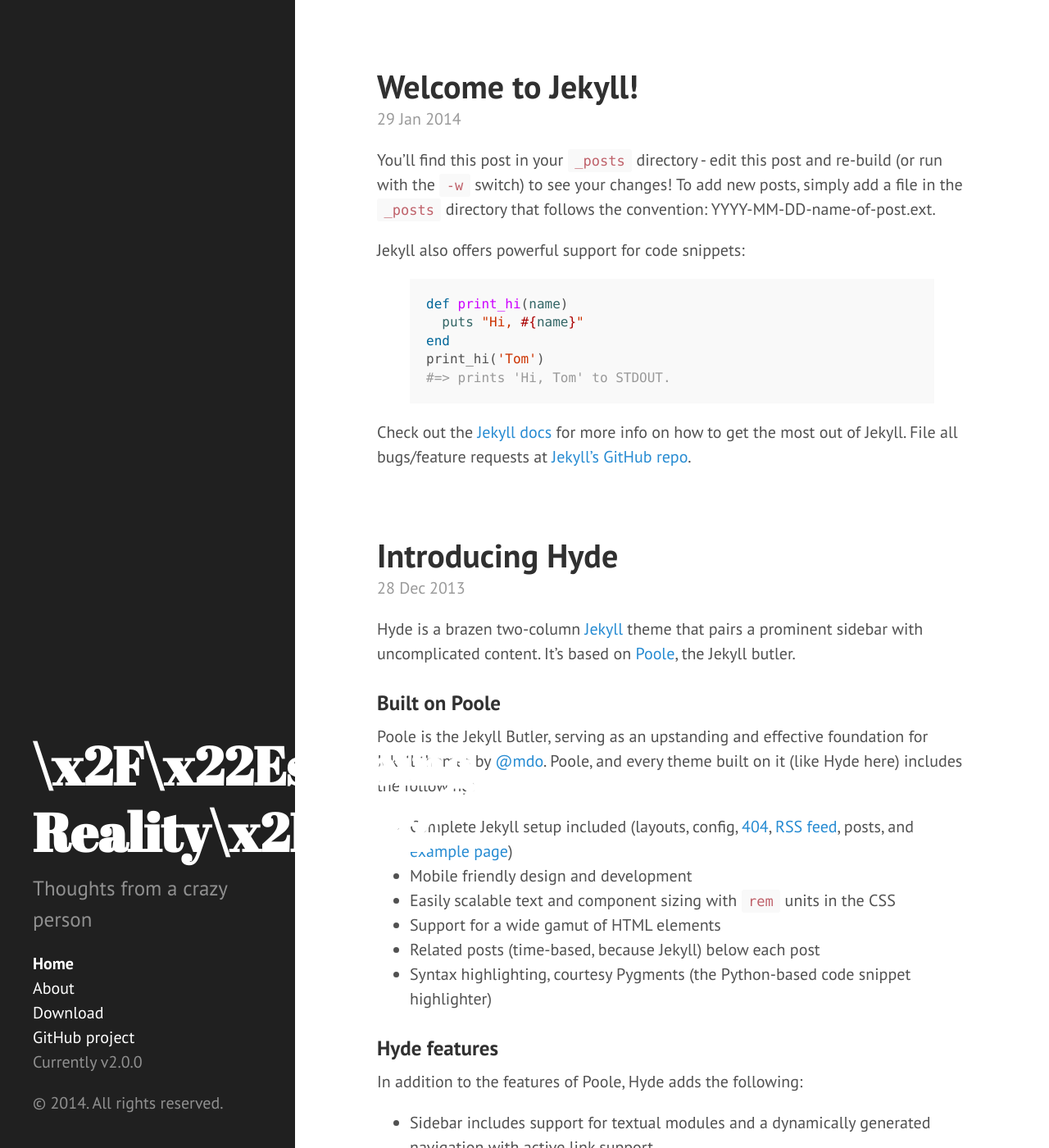
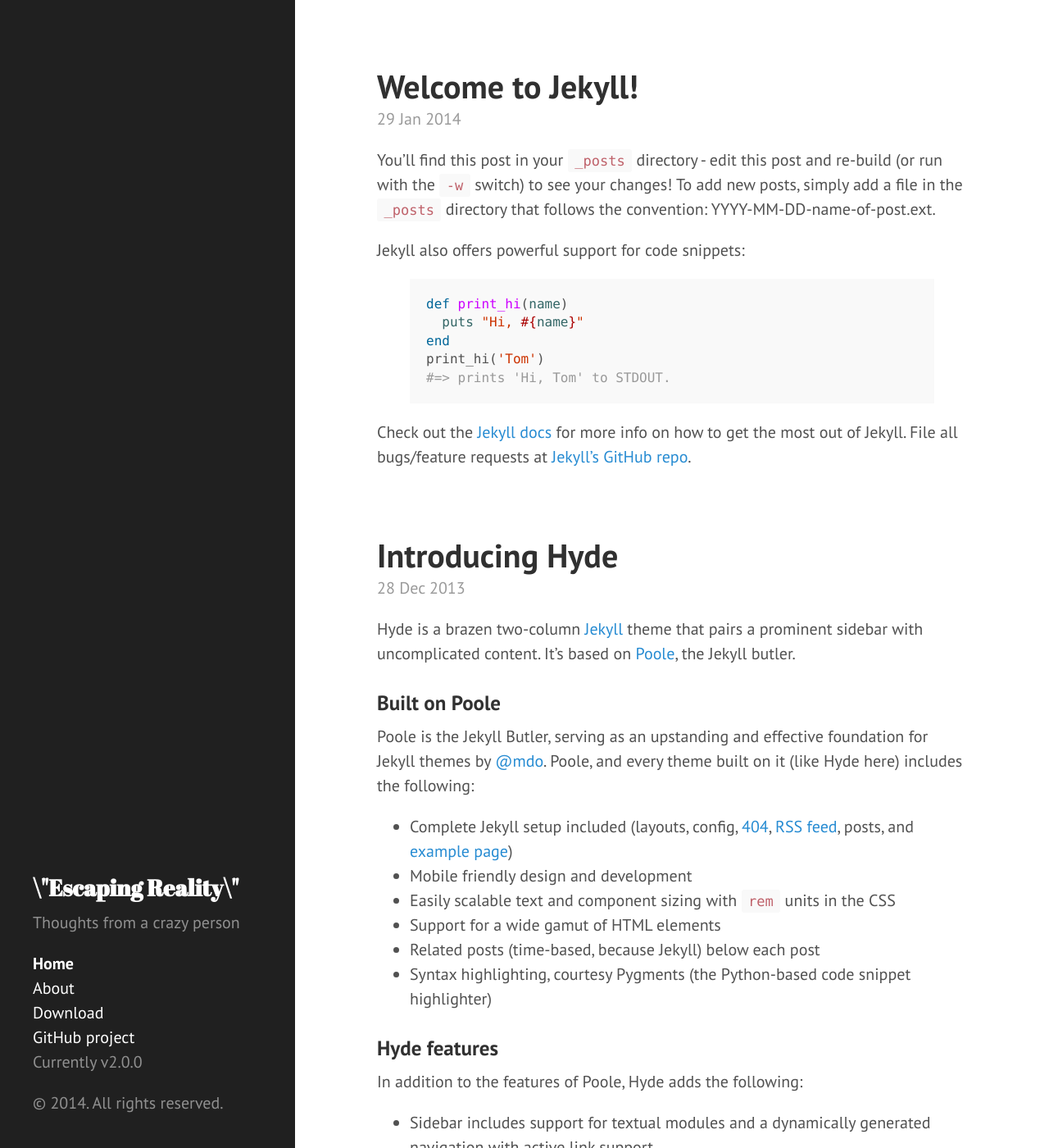
Before and after one commit to pcflmb/pcflmb.github.io, a Jekyll site: the page built from index.html, in a window 1280 px wide and 1400 px high. Shown: the whole window at 82% size. Built offline with Jekyll 4.4.1, drawn with Linux system fonts in a browser that asks for light colours; Markdown is read by kramdown in place of the engine named in the settings; the list of posts is cut into pages by our own code.

Commit message:
sidebar font style fix

```diff
--- a/_config.yml
+++ b/_config.yml
@@ -6,7 +6,7 @@ pygments:         true
 permalink:        pretty
 
 # Setup
-title:            \x2F\x22Escaping Reality\x2F\x22'
+title:            \"Escaping Reality\"
 tagline:
 description:      'Thoughts from a crazy person'
 url:              http://brendan.berman.io
--- a/public/css/hyde.css
+++ b/public/css/hyde.css
@@ -80,7 +80,7 @@ html {
   color: #fff;
   margin-top: 0;
   font-family: "Abril Fatface", serif;
-  font-size: 3.25rem;
+  font-size: 1.4rem;
 }
 
 /* Sidebar nav */
--- a/public/css/poole.css
+++ b/public/css/poole.css
@@ -231,7 +231,7 @@ tbody tr:nth-child(odd) th {
  */
 
 .lead {
-  font-size: 1.25rem;
+  font-size: 1rem;
   font-weight: 300;
 }
 
```
